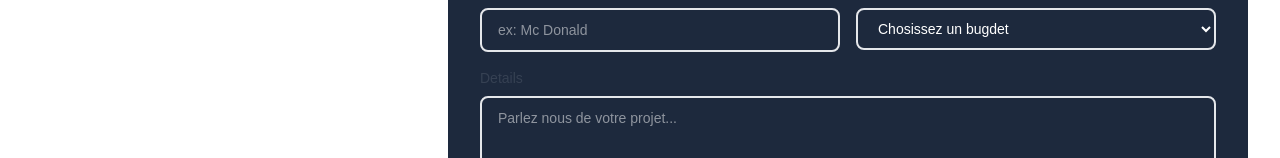
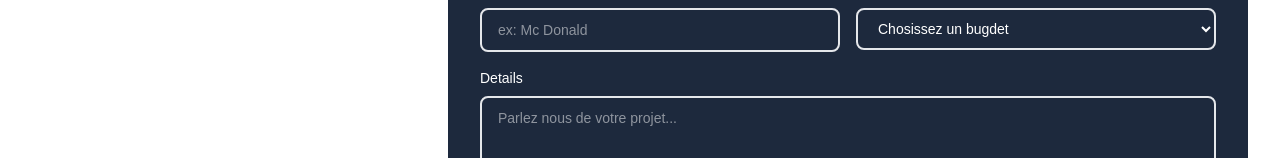
Before and after one commit to Aaron-KASONGO/softhoare-site, a Next.js app: page /contact in a window 1280 px wide. Shown: the part 589-747 px from the top of the page. Built offline with nearby package versions, Linux system fonts and the light colour scheme.

Commit message:
changer la couleur du formulaire

```diff
--- a/app/contact/page.tsx
+++ b/app/contact/page.tsx
@@ -127,9 +127,9 @@ const Contact = () => {
                                     <div>
                                         <label htmlFor="hs-company-website-hire-us-1" className="block mb-2 text-sm text-white font-medium">Votre budget</label>
                                         <select required className="py-2.5 px-4 pe-9 block border-2 w-full border-gray-200 rounded-lg text-sm focus:border-slate-500 focus:ring-slate-500 disabled:opacity-50 disabled:pointer-events-none">
-                                            <option selected>Chosissez un bugdet</option>
+                                            <option  className='text-black'>Chosissez un bugdet</option>
                                             {
-                                                budgets.map((item) => (<option value={item.id} key={item.id}>{item.title}</option>))
+                                                budgets.map((item) => (<option value={item.id} key={item.id} className='text-black'>{item.title}</option>))
                                             }
                                         </select>
                                     </div>
@@ -137,7 +137,7 @@ const Contact = () => {
                                 {/* End Grid */}
 
                                 <div>
-                                    <label htmlFor="hs-about-hire-us-1" className="block mb-2 text-sm text-gray-700 font-medium">Details</label>
+                                    <label htmlFor="hs-about-hire-us-1" className="block mb-2 text-sm text-white font-medium">Details</label>
                                     <textarea id="hs-about-hire-us-1" placeholder='Parlez nous de votre projet...' name="hs-about-hire-us-1" rows={4} className="py-2.5 border-2 px-4 block w-full border-gray-200 rounded-lg sm:text-sm focus:border-slate-500 focus:ring-slate-500 disabled:opacity-50 disabled:pointer-events-none"></textarea>
                                 </div>
 
```
